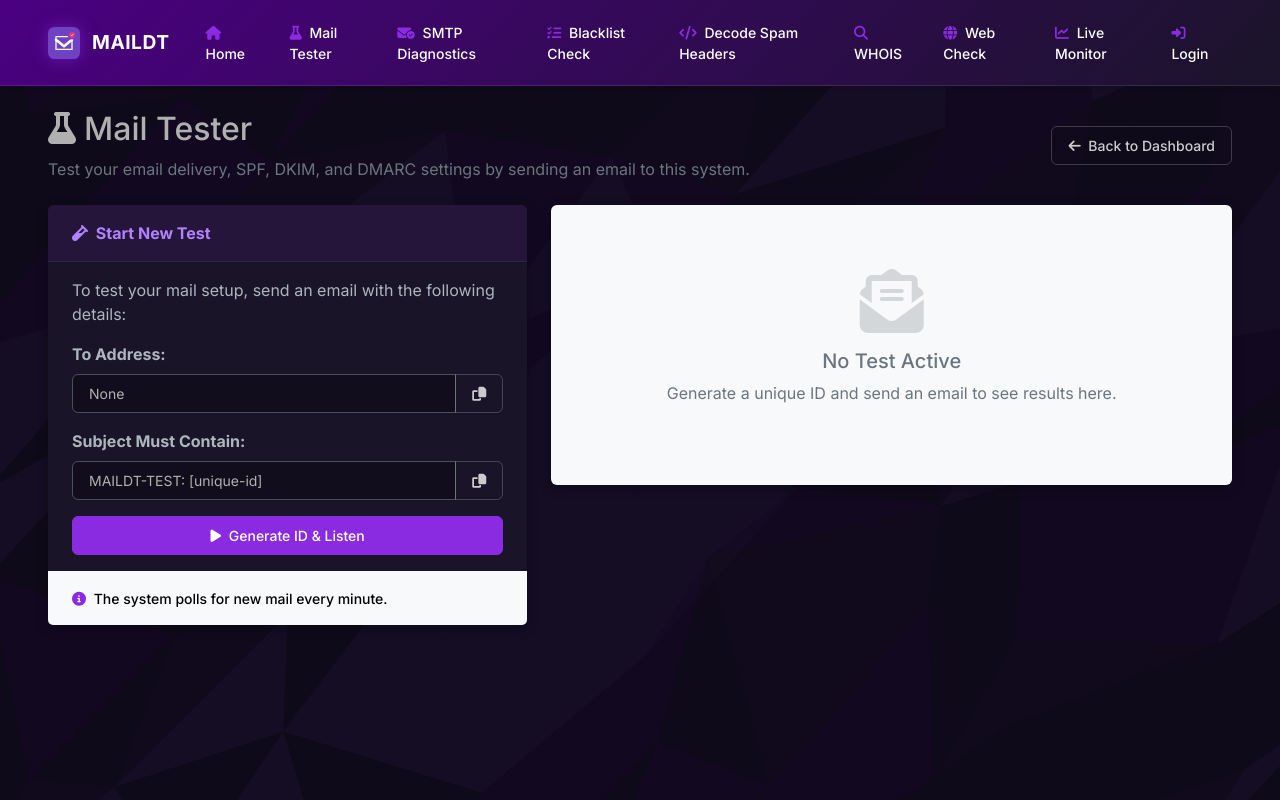
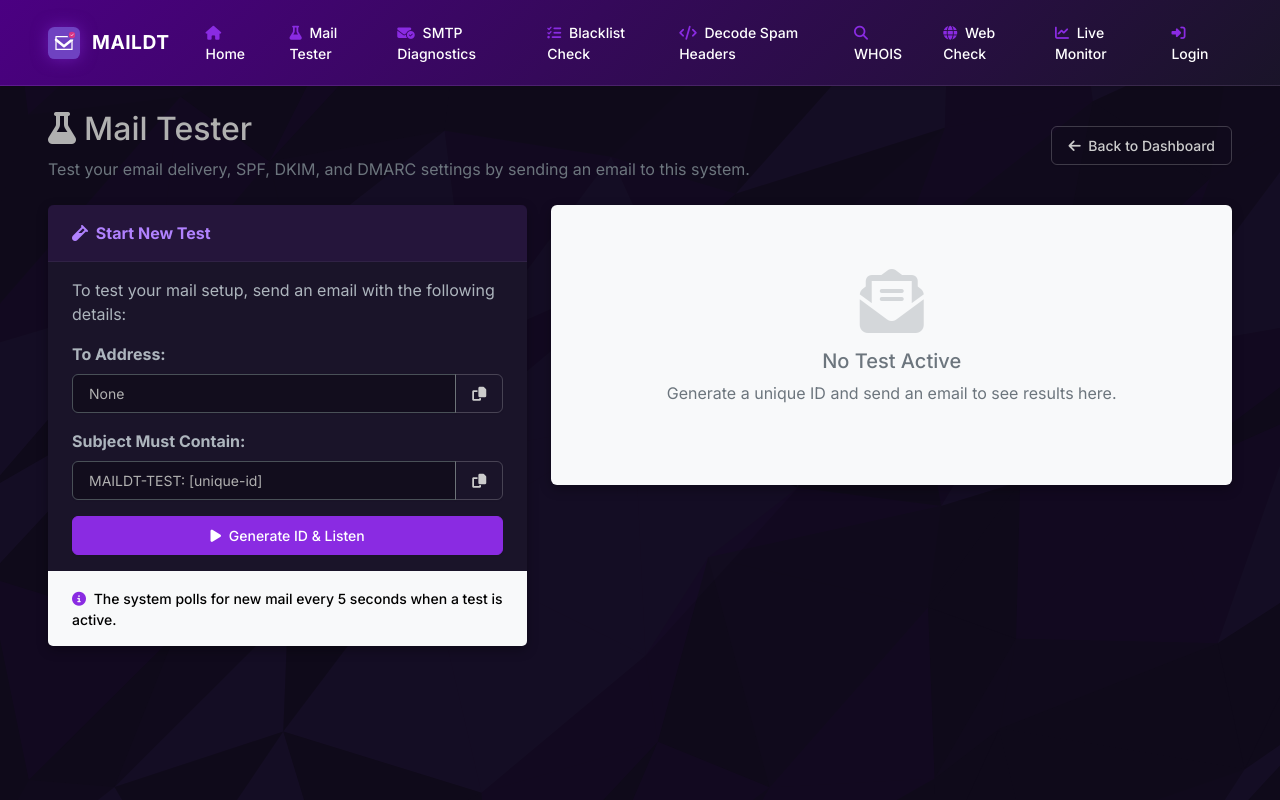
Before and after one commit to arumes31/mail-delivery-tester, a Flask app: page /mail-tester in a window 1280 px wide. Run offline with Flask 3, Linux system fonts and the light colour scheme; some libraries are stand-ins or nearby versions.

Commit message:
docs: update polling frequency text in mail tester

```diff
--- a/templates/mail_tester.html
+++ b/templates/mail_tester.html
@@ -46,7 +46,7 @@
                 </div>
             </div>
             <div class="card-footer bg-light small" style="color: #000 !important; font-weight: 500;">
-                <i class="fa-solid fa-circle-info me-1 text-primary"></i> The system polls for new mail every minute.
+                <i class="fa-solid fa-circle-info me-1 text-primary"></i> The system polls for new mail every 5 seconds when a test is active.
             </div>
         </div>
 
```
